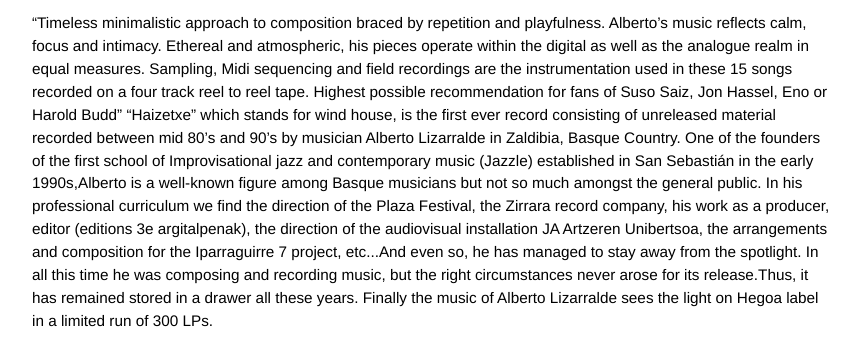
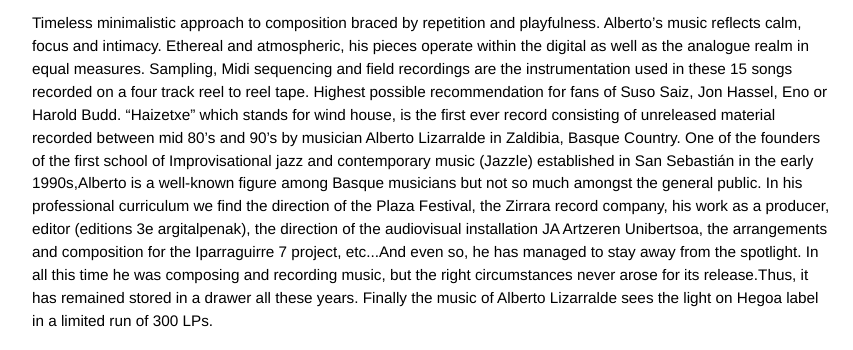
Before and after one commit to RealNoReal/hegoa-website, an Eleventy site: page releases/heg06.md in a window 1280 px wide. Shown: the part 432-782 px from the top of the page, 0-853 px from the left. Built offline with nearby package versions, Linux system fonts and the light colour scheme; Eleventy itself is replaced by a stand-in of ours; files that its build step writes are made by us from their sources.

Commit message:
Update heg06.md

```diff
--- a/releases/heg06.md
+++ b/releases/heg06.md
@@ -12,7 +12,7 @@ alberto lizarralde "haizetxe" (heg06) - march 2023
 
 ![Haizetxe](/assets/Heg06_B.webp)
 
-“Timeless minimalistic approach to composition braced by repetition and playfulness. Alberto’s music reflects calm, focus and intimacy. Ethereal and atmospheric, his pieces operate within the digital as well as the analogue realm in equal measures. Sampling, Midi sequencing and field recordings are the instrumentation used in these 15 songs recorded on a four track reel to reel tape. Highest possible recommendation for fans of Suso Saiz, Jon Hassel, Eno or Harold Budd”
+Timeless minimalistic approach to composition braced by repetition and playfulness. Alberto’s music reflects calm, focus and intimacy. Ethereal and atmospheric, his pieces operate within the digital as well as the analogue realm in equal measures. Sampling, Midi sequencing and field recordings are the instrumentation used in these 15 songs recorded on a four track reel to reel tape. Highest possible recommendation for fans of Suso Saiz, Jon Hassel, Eno or Harold Budd.
      “Haizetxe” which stands for wind house, is the first ever record consisting of unreleased material recorded between mid 80’s and 90’s by musician Alberto Lizarralde in Zaldibia, Basque Country.
      One of the founders of the first school of Improvisational jazz and contemporary music (Jazzle) established in San Sebastián in the early 1990s,Alberto is a well-known figure among Basque musicians but not so
      much amongst the general public. In his professional curriculum we find the direction of the Plaza Festival, the Zirrara record company, his work as a producer, editor (editions 3e argitalpenak), the direction of the
```
